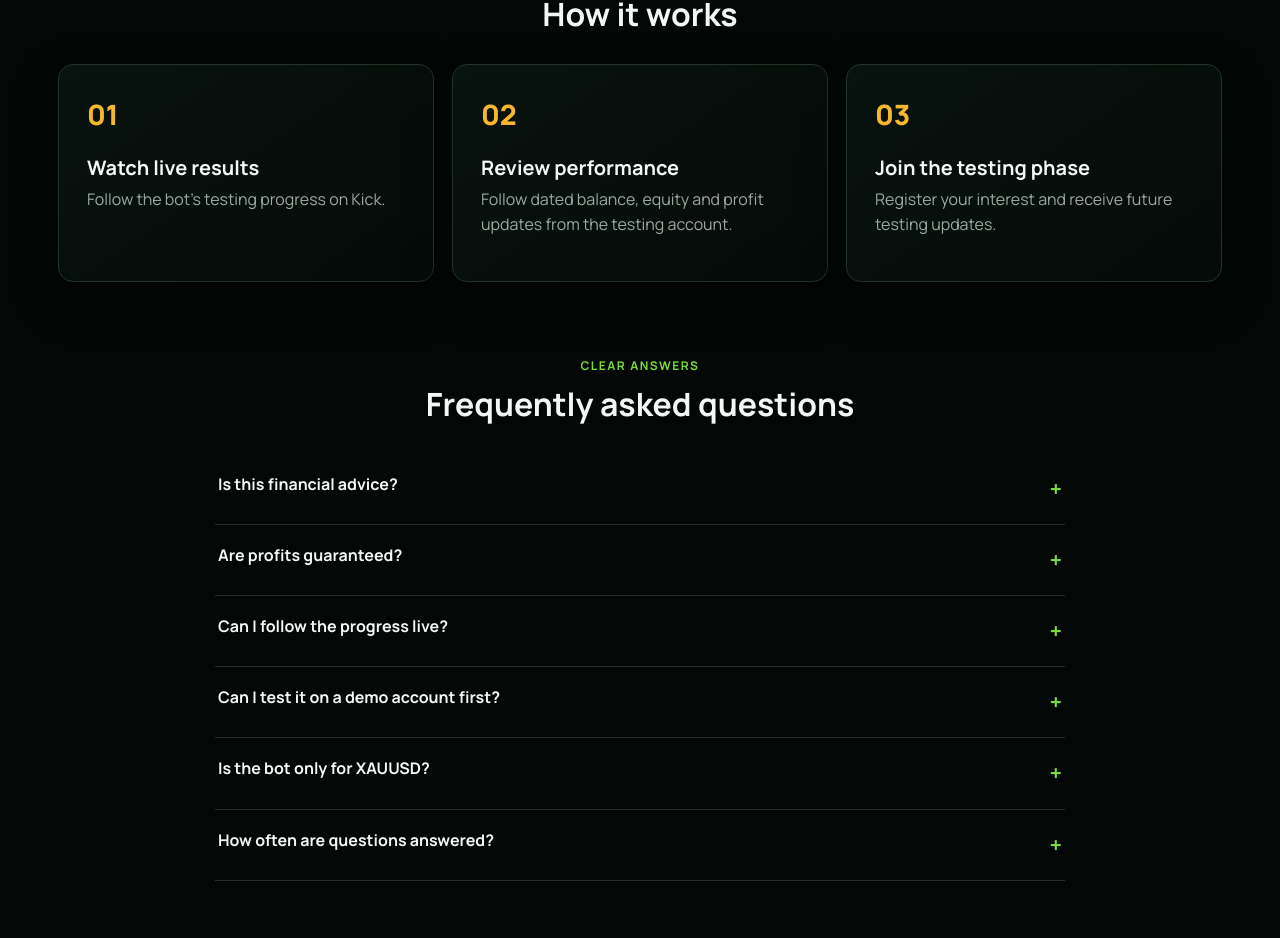
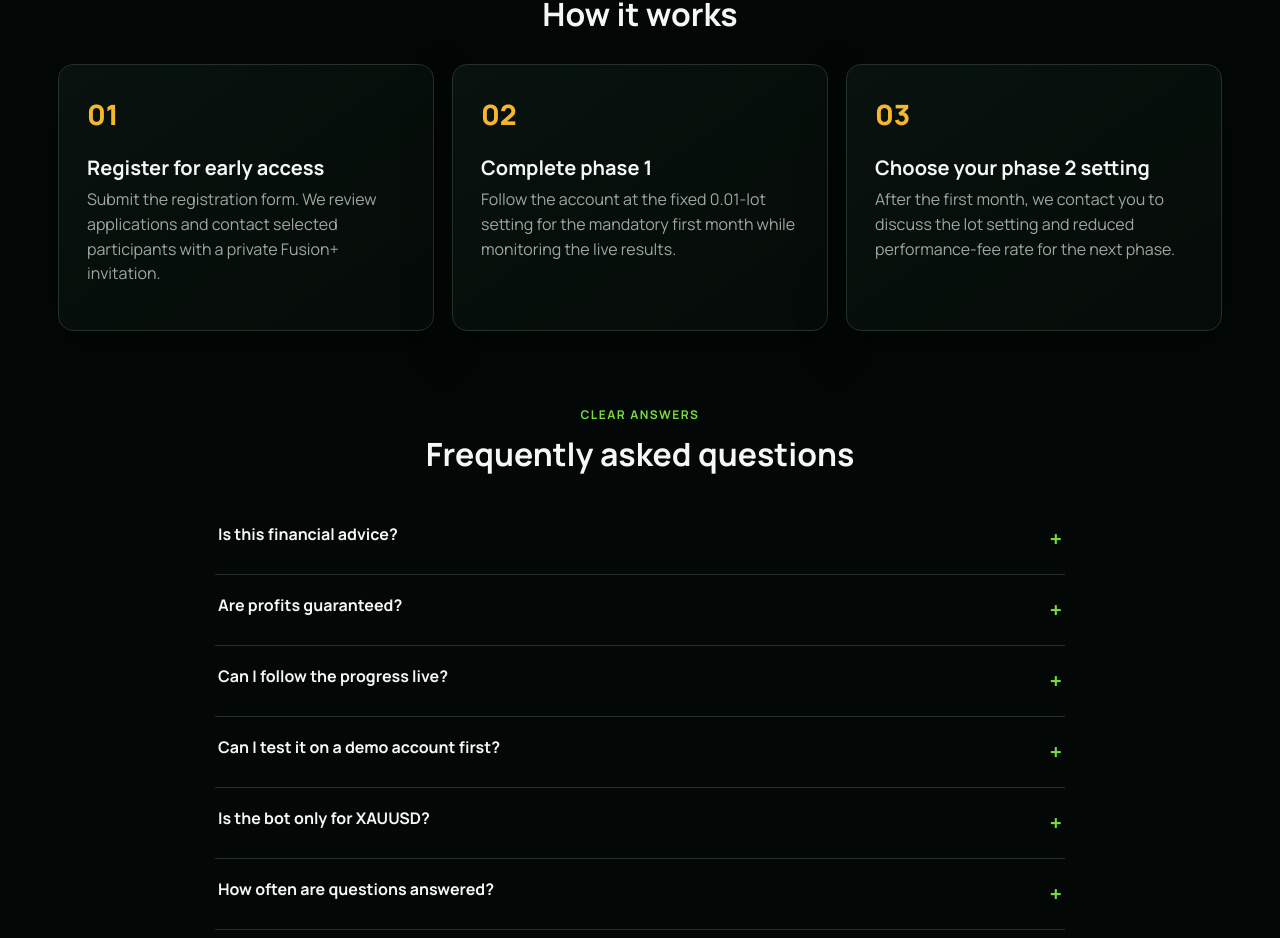
Before and after one commit to myjeelewacje/xautestlab, a Next.js app: page / in a window 1280 px wide. Shown: the part 2266-3204 px from the top of the page. Built offline with nearby package versions, Linux system fonts and the light colour scheme; no server answers; the database is empty.

Commit message:
Add AccessProcess component to the page

```diff
--- a/app/page.tsx
+++ b/app/page.tsx
@@ -2,6 +2,7 @@ import Link from "next/link";
 import { KickPlayer } from "@/components/KickPlayer";
 import { InterestForm, QuestionForm } from "@/components/Forms";
 import { Performance } from "@/components/Performance";
+import { AccessProcess } from "@/components/AccessProcess";
 import { db } from "@/lib/db";
 
 export const dynamic = "force-dynamic";
@@ -38,6 +39,7 @@ export default async function Home() {
       </section>
       <aside className="disclosure">⚠ <span><b>Experimental testing project.</b> Results can vary, losses are possible, and nothing on this website is financial advice or a guarantee of performance.</span></aside>
       <Performance />
+      <AccessProcess />
       <div className="two">
         <InterestForm />
         <section className="panel questions" id="questions">
@@ -45,7 +47,7 @@ export default async function Home() {
           <div className="question-list">{questions.length ? questions.map(q => <article key={q.id}><div><b>{q.displayName || "Visitor"}</b><time>{q.createdAt.toLocaleDateString("en-GB")}</time></div><p>{q.question}</p><small>{q.answer ? "Answered" : "Waiting for answer"}</small>{q.answer && <blockquote>{q.answer}</blockquote>}</article>) : <div className="empty">No published questions yet. Be the first to ask.</div>}</div>
         </section>
       </div>
-      <section id="how"><div className="section-title"><span className="eyebrow">A transparent testing loop</span><h2>How it works</h2></div><div className="steps">{[["01", "Watch live results", "Follow the bot’s testing progress on Kick."], ["02", "Review performance", "Follow dated balance, equity and profit updates from the testing account."], ["03", "Join the testing phase", "Register your interest and receive future testing updates."]].map(x => <article className="panel" key={x[0]}><span>{x[0]}</span><h3>{x[1]}</h3><p>{x[2]}</p></article>)}</div></section>
+      <section id="how"><div className="section-title"><span className="eyebrow">A transparent testing loop</span><h2>How it works</h2></div><div className="steps">{[["01", "Register for early access", "Submit the registration form. We review applications and contact selected participants with a private Fusion+ invitation."], ["02", "Complete phase 1", "Follow the account at the fixed 0.01-lot setting for the mandatory first month while monitoring the live results."], ["03", "Choose your phase 2 setting", "After the first month, we contact you to discuss the lot setting and reduced performance-fee rate for the next phase."]].map(x => <article className="panel" key={x[0]}><span>{x[0]}</span><h3>{x[1]}</h3><p>{x[2]}</p></article>)}</div></section>
       <section id="faq" className="faq"><div className="section-title"><span className="eyebrow">Clear answers</span><h2>Frequently asked questions</h2></div>{faqs.map(f => <details key={f[0]}><summary>{f[0]}<span>+</span></summary><p>{f[1]}</p></details>)}</section>
     </main>
     <footer><div className="brand">XAU<span>TestLab</span></div><p>Early Access Testing · Built for transparent experimentation.</p><div><Link href="/privacy">Privacy Policy</Link><Link href="/terms">Terms &amp; Risk Disclosure</Link><a href={kick} target="_blank" rel="noopener noreferrer">Kick</a></div><small>© {new Date().getFullYear()} XAUTestLab. All rights reserved.</small></footer>
```
